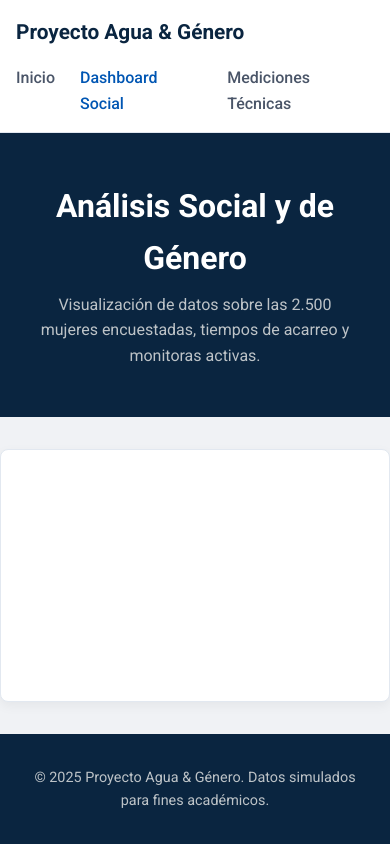
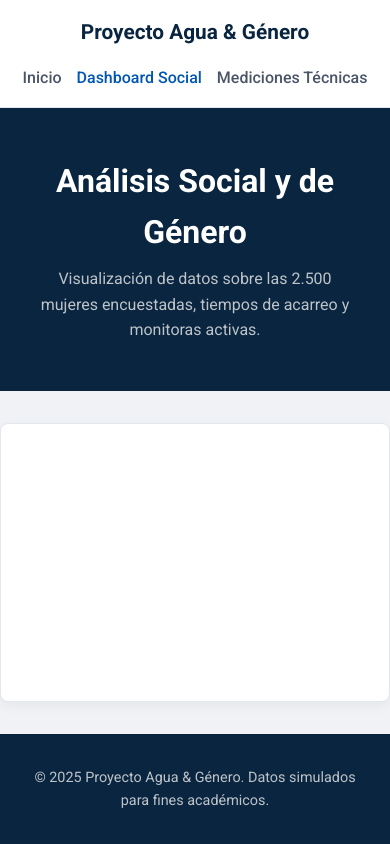
Before and after one commit to ricardofel/gestion_agua_genero, a plain HTML site: page dashboard-social.html in a window 390 px wide. Drawn offline with Linux system fonts and the light colour scheme.

Commit message:
edit navbar dashboards

```diff
--- a/dashboard-social.html
+++ b/dashboard-social.html
@@ -58,25 +58,24 @@
 
         /* --- Dashboard Section --- */
         .dashboard-section {
-            padding: 2rem 0; /* Quitamos padding lateral para dar más espacio */
+            padding: 2rem 0;
             flex-grow: 1;
             display: flex;
             justify-content: center;
-            background-color: #f0f2f5; /* Un fondo gris muy suave para resaltar el dashboard */
+            background-color: #f0f2f5;
         }
 
         /* --- CONTENEDOR TABLEAU "SIN SCROLL" --- */
         .tableau-container {
             width: 100%;
-            max-width: 1200px; /* Ancho máximo controlado */
+            max-width: 1200px;
             background-color: white;
             border: 1px solid var(--border-color);
             border-radius: 8px;
             box-shadow: 0 4px 12px rgba(0,0,0,0.05);
 
-            /* AQUÍ ESTÁ LA MAGIA: */
-            overflow: hidden; /* Oculta cualquier barra de scroll */
-            padding: 0; /* Sin relleno interno para aprovechar cada pixel */
+            overflow: hidden;
+            padding: 0;
 
             display: flex;
             justify-content: center;
@@ -92,8 +91,22 @@
             margin-top: auto;
         }
 
+        /* --- CORRECCIÓN RESPONSIVE (Igual al Index y Técnico) --- */
         @media (max-width: 768px) {
-            .navbar { flex-direction: column; align-items: flex-start; gap: 1rem; padding: 1rem; }
+            .navbar {
+                flex-direction: column;
+                align-items: center; /* Centrado */
+                padding: 1rem;
+                gap: 1rem;
+            }
+
+            .nav-links {
+                flex-direction: row; /* En fila */
+                flex-wrap: wrap; /* Que bajen si no caben */
+                justify-content: center;
+                width: 100%;
+                gap: 15px;
+            }
         }
     </style>
 </head>
@@ -143,10 +156,10 @@
                 var divElement = document.getElementById('viz1765668226402');
                 var vizElement = divElement.getElementsByTagName('object')[0];
 
-                // FORZAR ANCHO AL 100% (Sin condicionales raros)
+                // FORZAR ANCHO AL 100%
                 vizElement.style.width = '100%';
 
-                // Mantenemos la altura vertical (puedes ajustar este número si sobra mucho espacio abajo)
+                // Altura original
                 vizElement.style.height = '3027px';
 
                 var scriptElement = document.createElement('script');
```
Also changed, not shown: dashboard-tecnico.html (+15 -1 lines).
